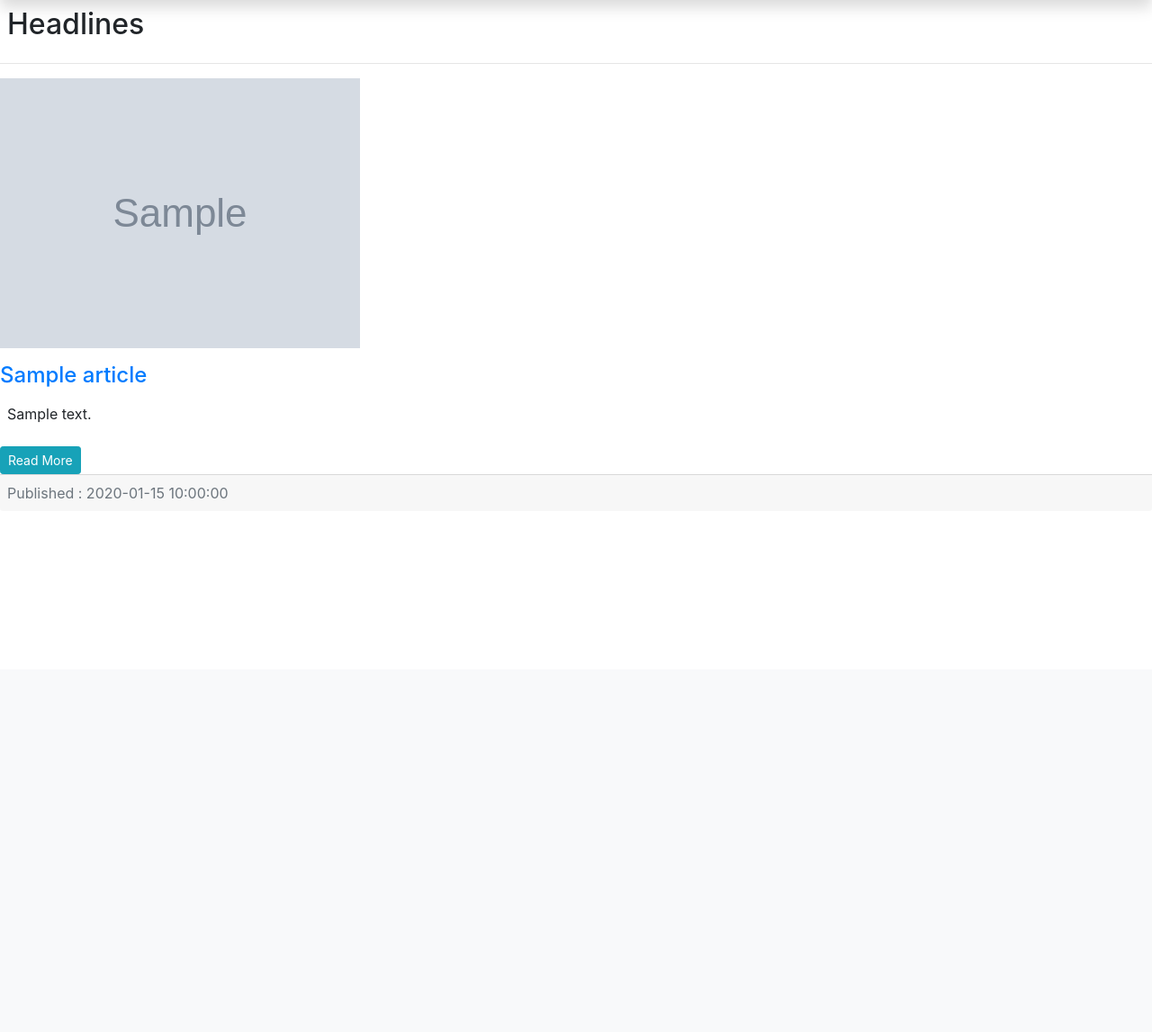
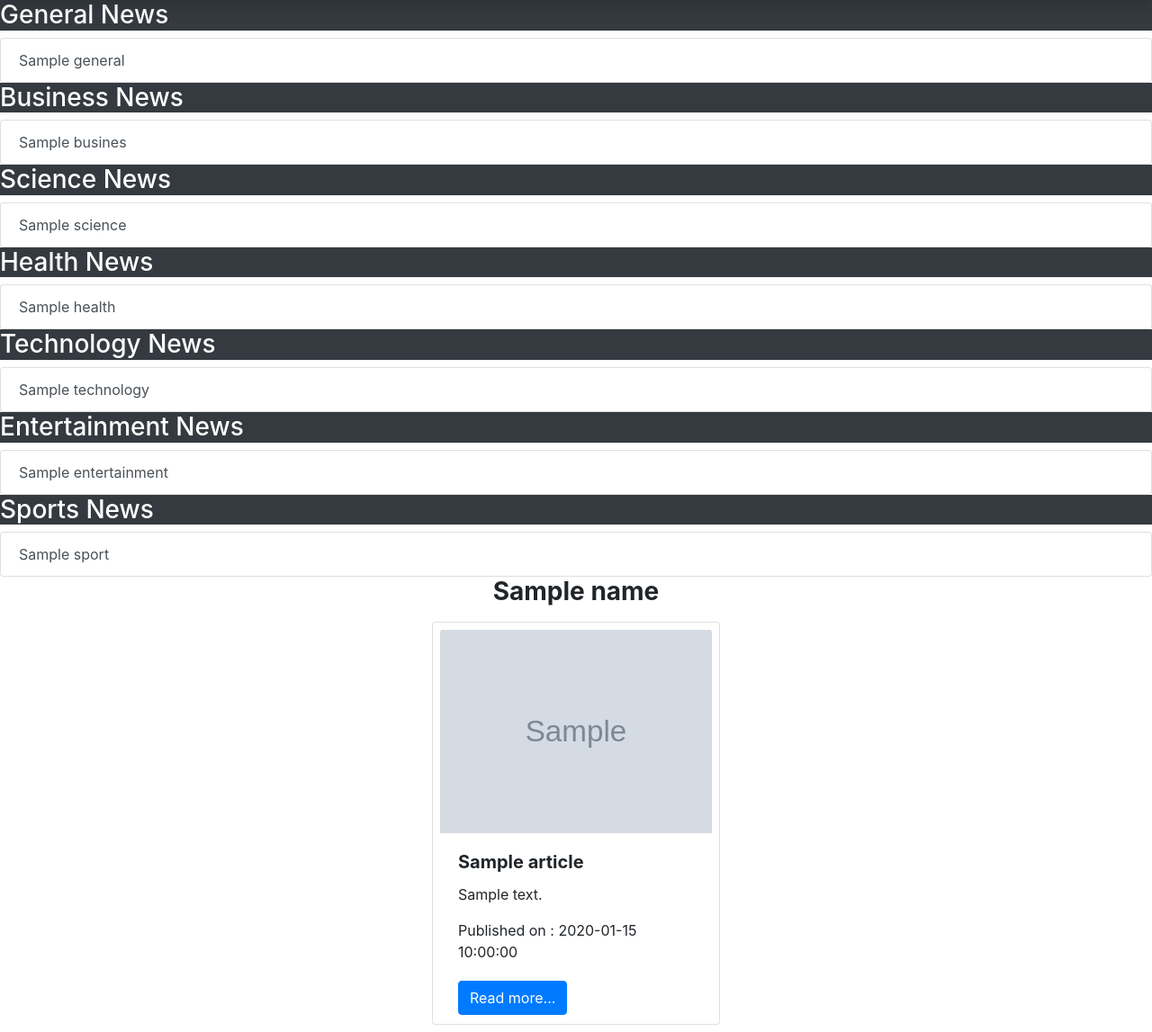
Before and after one commit to wangilamain/news-articles, a Flask app: template app/templates/articles.html in a window 1280 px wide. Shown: the part 56-1203 px from the top of the page at 90% size. Before the commit the page ends 610 px from the top, so only its background shows below. Run offline with Flask 2, Linux system fonts and the light colour scheme; the template is opened without the code that fills it: most values are stand-ins (such as "Sample title", 1, 10 or a date in 2020); grey boxes marked "Sample" are stand-in pictures; some libraries are stand-ins or nearby versions.

Commit message:
new commit

```diff
--- a/app/templates/articles.html
+++ b/app/templates/articles.html
@@ -1,24 +1,151 @@
-{% extends 'base.html' %}
-{% import 'macros.html' as macro %}
+{% extends 'base.html'%}
+<!DOCTYPE html>
+<html>
+    head>
+        <meta charset="utf-8">
 
-{% block content %}
-<h2 class="p-2">Headlines</h2><hr>
-        <div class="row">
-            {% for article in articles_row %}
-                <div class="col w-100">
-                    <div>
-                    <a href="{{article.urlToImage}}" target="_blank">
-                            <img src="{{article.urlToImage}}" alt="{{article.title}}" class=" img-fluid" styles="height:300px; width:300px;"></a>
-                            <div class="img-fluid p-2"></div>
-                                <h4><a href="{{article.url}}" target="_blank">{{article.title |truncate(35)}}</a></h4>
-                                <div class="card-body p-2"><p>{{article.description | truncate(60)}}</p></div>
-                                <a href="{{article.url}}" target="_blank" class="btn btn-info btn-sm"> Read More</a>
-                            </div>
-                            <div class="card-footer text-muted font-small p-2">
-                            Published : {{article.date}}
-                            </div>
-                    </div>
+    </head>
+    <body>
+       <!-- Styles block -->
+
+       {% block styles%}
+       {{ super() }}
+       <link rel="stylesheet" href="{{url_for('static',filename='css/index.css')}}">
+       {% endblock %}
+        <!-- Content block -->
+        {% block content %}
+        <!-- Sources section  -->
+        <aside class="sidebar">
+          <h3 class="bg-dark text-white">General News</h3>
+          <ul class="list-group">
+            {% for general in general %}
+              {%if general.name == name%}
+                <a href="/#">
+                <li class="list-group-item list-group-item-action list-group-item-info ">{{general.name}}
+                </li></a>
+                {%else%}
+                <a href="/article/{{general.id}}">
+                <li class="list-group-item list-group-item-action ">{{general.name}}
+                </li></a>
+                {% endif%}
+           {%endfor%}
+          </ul>
+          <h3 class="bg-dark text-white">Business News</h3>
+          <ul class="list-group">
+            {% for business in business %}
+              {%if business.name == name%}
+                <a href="/#">
+                <li class="list-group-item list-group-item-action list-group-item-info ">{{business.name}}
+                </li></a>
+                {%else%}
+                <a href="/article/{{business.id}}">
+                <li class="list-group-item list-group-item-action ">{{business.name}}
+                </li></a>
+                {% endif%}
+           {%endfor%}
+          </ul>
+          <h3 class="bg-dark text-white">Science News</h3>
+          <ul class="list-group">
+            {% for science in science %}
+              {%if science.name == name%}
+                <a href="/#">
+                <li class="list-group-item list-group-item-action list-group-item-info">{{science.name}}
+                </li></a>
+                {%else%}
+                <a href="/article/{{science.id}}">
+                <li class="list-group-item list-group-item-action ">{{science.name}}
+                </li></a>
+                {% endif%}
+           {%endfor%}
+          </ul>
+          <h3 class="bg-dark text-white">Health News</h3>
+          <ul class="list-group">
+            {% for health in health %}
+              {%if health.name == name%}
+                <a href="/#">
+                <li class="list-group-item list-group-item-action list-group-item-info ">{{health.name}}
+                </li></a>
+                {%else%}
+                <a href="/article/{{health.id}}">
+                <li class="list-group-item list-group-item-action ">{{health.name}}
+                </li></a>
+                {% endif%}
+           {%endfor%}
+          </ul>
+          <h3 class="bg-dark text-white">Technology News</h3>
+          <ul class="list-group">
+            {% for technology in technology %}
+              {%if technology.name == name%}
+                <a href="/#">
+                <li class="list-group-item list-group-item-action list-group-item-info">{{technology.name}}
+                </li></a>
+                {%else%}
+                <a href="/article/{{technology.id}}">
+                <li class="list-group-item list-group-item-action ">{{technology.name}}
+                </li></a>
+                {% endif%}
+           {%endfor%}
+          </ul>
+          <h3 class="bg-dark text-white">Entertainment News</h3>
+          <ul class="list-group">
+            {% for entertainment in entertainment %}
+              {%if entertainment.name == name%}
+                <a href="/#">
+                <li class="list-group-item list-group-item-action list-group-item-info">{{entertainment.name}}
+                </li></a>
+                {%else%}
+                <a href="/article/{{entertainment.id}}">
+                <li class="list-group-item list-group-item-action ">{{entertainment.name}}
+                </li></a>
+                {% endif%}
+           {%endfor%}
+          </ul>
+          <h3 class="bg-dark text-white">Sports News</h3>
+          <ul class="list-group">
+            {% for sports in sports %}
+              {%if sports.name == name%}
+                <a href="/#">
+                <li class="list-group-item list-group-item-action list-group-item-info ">{{sports.name}}
+                </li></a>
+                {%else%}
+                <a href="/article/{{sports.id}}">
+                <li class="list-group-item list-group-item-action ">{{sports.name}}
+                </li></a>
+                {% endif%}
+           {%endfor%}
+          </ul>
+
+      </aside>
+
+      <section class="main">
+        <h3 class="text-center font-weight-bolder" >{{name}}</h3>
+        <div class="d-flex flex-wrap justify-content-center">
+          {%if article%}
+            {% for i in article %}
+
+            <div class="card col-lg-3 col-md-6 m-2 p-2" style="width: 18rem;">
+                <img src="{{i.image}}" class="card-img-top" alt="no image">
+                <div class="card-body">
+                  <h5 class="card-title font-weight-bold">{{i.title}}</h5>
+                  <p class="card-text">{{i.description}}</p>
+                  <p class="card-text">Published on : {{i.publishDate}}</p>
+                  <br>
+                  <a href="{{i.link}}" class="btn btn-primary" style="position: absolute;
+                  bottom: 10px;">Read more...</a>
                 </div>
+              </div>
+
+
             {% endfor %}
+           {%else%}
+
+
+           <h3>Articles not found</h3>
+           {%endif%}
         </div>
- {%endblock%}
+        </section>
+
+
+        {% endblock %}
+ </body>
+</html>
```
